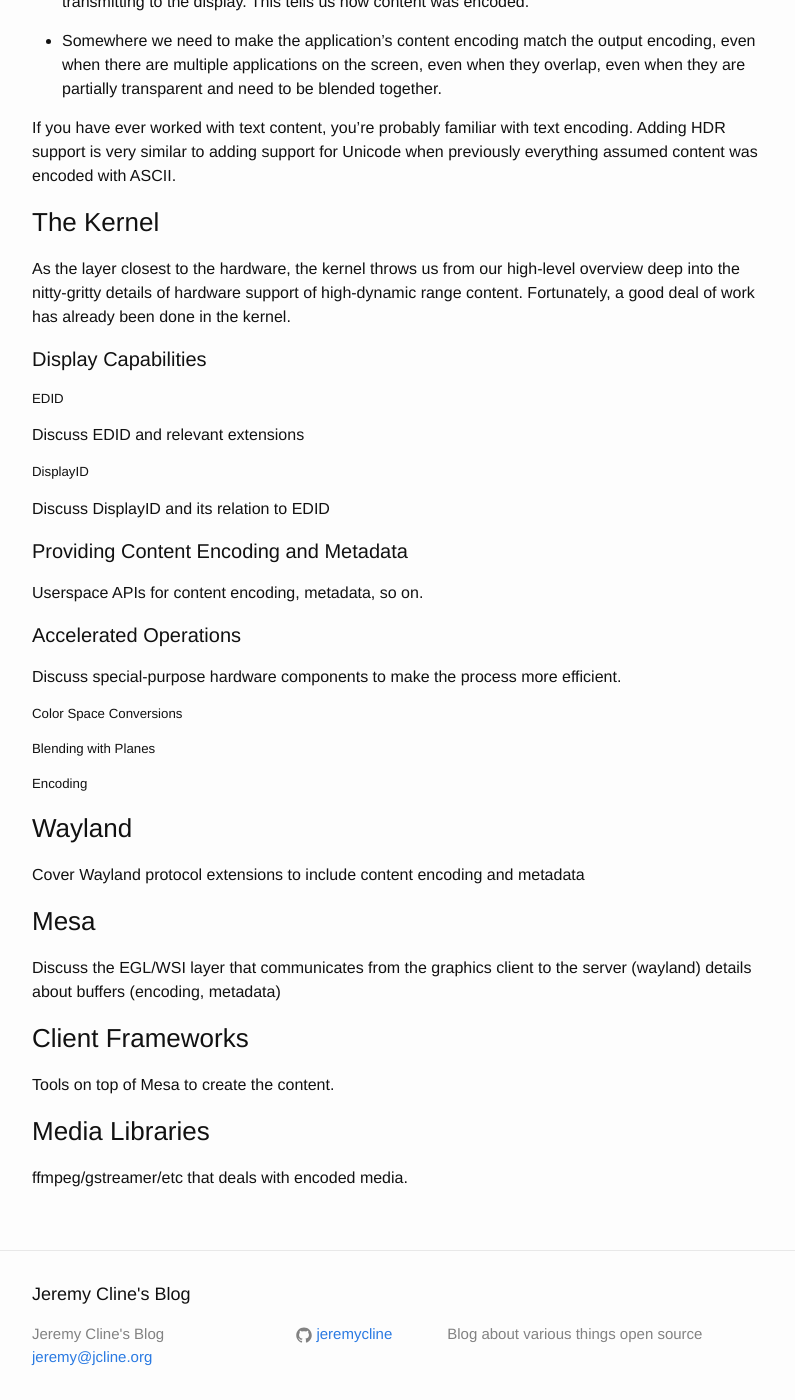
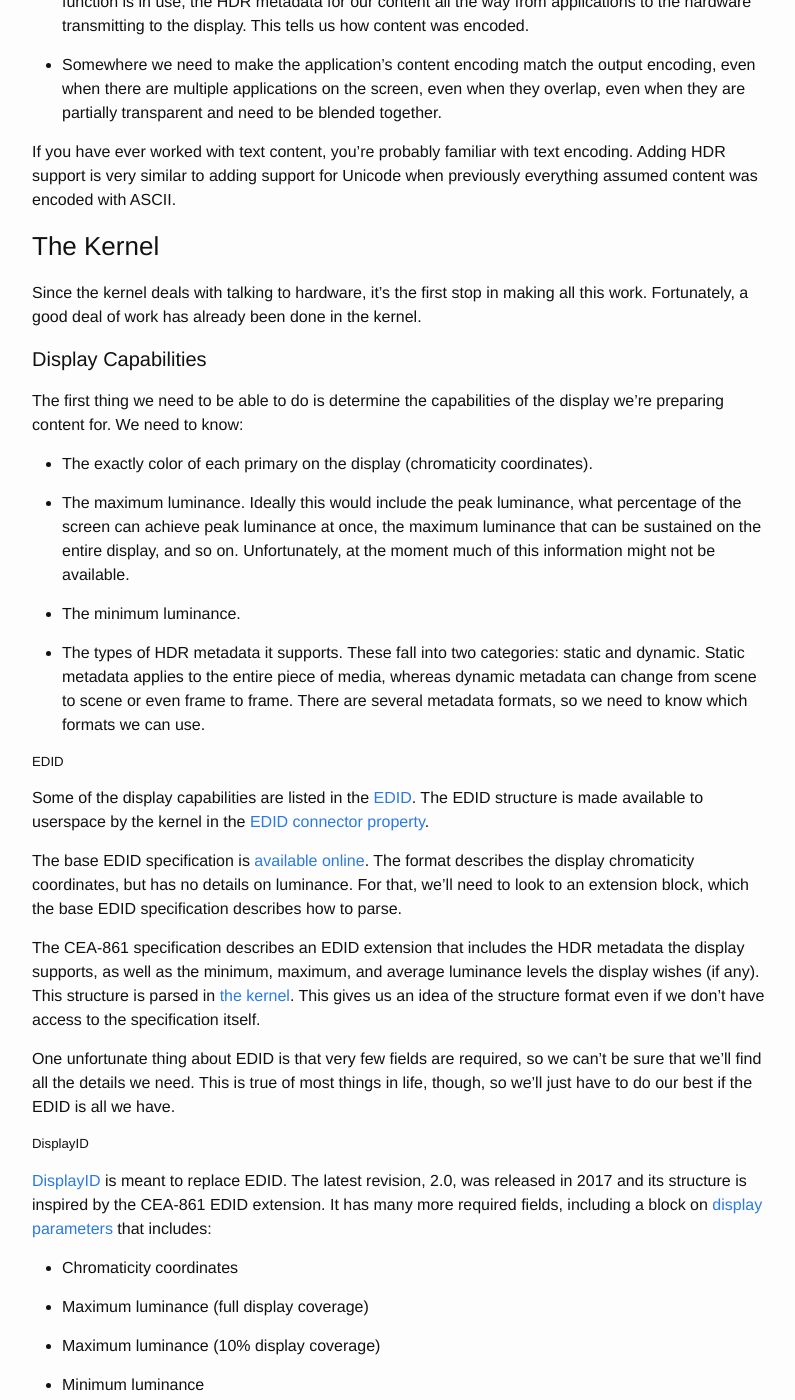
Before and after one commit to jeremycline/jcline.org, a Jekyll site: the page built from _posts/2021-03-17-hdr-in-linux-p1.md, in a window 1280 px wide and 1400 px high, scrolled down 14338 px. Shown: the whole window, without its empty margins (238-1033 px from the left). Built offline with Jekyll 4.4.1, drawn with Linux system fonts in a browser that asks for light colours; some of the changed text lies outside the part shown.

Commit message:
Expand some kernel sections

```diff
--- a/_posts/2021-03-17-hdr-in-linux-p1.md
+++ b/_posts/2021-03-17-hdr-in-linux-p1.md
@@ -465,9 +465,10 @@ change in order for us to support HDR.
 ## HDR In the Linux Desktop
 
 Now that we understand HDR - a larger luminance range that requires more bits
-per component and a new transfer function to encode that luminance - we can
-examine the work required to use it in a "standard" Linux desktop. As we'll
-see, it's already partially usable in "non-standard" Linux environments.
+per component, a new transfer function to encode that luminance, and
+potentially some metadata - we can examine the work required to use it in a
+"standard" Linux desktop. As we'll see, it's already partially usable in
+"non-standard" Linux environments.
 
 To do this, we'll examine each portion of the stack, starting with the kernel
 and working our way up.
@@ -496,36 +497,140 @@ previously everything assumed content was encoded with ASCII.
 
 ### The Kernel
 
-As the layer closest to the hardware, the kernel throws us from our high-level
-overview deep into the nitty-gritty details of hardware support of high-dynamic
-range content. Fortunately, a good deal of work has already been done in the
+Since the kernel deals with talking to hardware, it's the first stop in making
+all this work. Fortunately, a good deal of work has already been done in the
 kernel.
 
 #### Display Capabilities
 
+The first thing we need to be able to do is determine the capabilities of the
+display we're preparing content for. We need to know:
+
+- The exactly color of each primary on the display (chromaticity coordinates).
+
+- The maximum luminance. Ideally this would include the peak luminance, what
+  percentage of the screen can achieve peak luminance at once, the maximum
+  luminance that can be sustained on the entire display, and so on.
+  Unfortunately, at the moment much of this information might not be available.
+
+- The minimum luminance.
+
+- The types of HDR metadata it supports. These fall into two categories:
+  static and dynamic. Static metadata applies to the entire piece of media,
+  whereas dynamic metadata can change from scene to scene or even frame to
+  frame. There are several metadata formats, so we need to know which formats
+  we can use.
+
 ##### EDID
 
-Discuss EDID and relevant extensions
+Some of the display capabilities are listed in the
+[EDID](https://en.wikipedia.org/wiki/Extended_Display_Identification_Data). The
+EDID structure is made available to userspace by the kernel in the [EDID
+connector
+property](https://www.kernel.org/doc/html/latest/gpu/drm-kms.html#standard-connector-properties).
+
+The base EDID specification is [available
+online](https://vesa.org/vesa-standards/). The format describes the display
+chromaticity coordinates, but has no details on luminance. For that, we'll need
+to look to an extension block, which the base EDID specification describes how
+to parse.
+
+The CEA-861 specification describes an EDID extension that includes the HDR
+metadata the display supports, as well as the minimum, maximum, and average
+luminance levels the display wishes (if any). This structure is parsed in [the
+kernel](https://elixir.bootlin.com/linux/v5.11/source/drivers/gpu/drm/drm_edid.c).
+This gives us an idea of the structure format even if we don't have access to
+the specification itself.
+
+One unfortunate thing about EDID is that very few fields are required, so we
+can't be sure that we'll find all the details we need. This is true of most
+things in life, though, so we'll just have to do our best if the EDID is all we
+have.
 
 ##### DisplayID
 
-Discuss DisplayID and its relation to EDID
+[DisplayID](https://en.wikipedia.org/wiki/DisplayID) is meant to replace EDID.
+The latest revision, 2.0, was released in 2017 and its structure is inspired by
+the CEA-861 EDID extension. It has many more required fields, including a block
+on [display
+parameters](https://en.wikipedia.org/wiki/DisplayID#0x21_Display_Parameters)
+that includes:
 
+- Chromaticity coordinates
 
-#### Providing Content Encoding and Metadata
+- Maximum luminance (full display coverage)
 
-Userspace APIs for content encoding, metadata, so on.
+- Maximum luminance (10% display coverage)
 
+- Minimum luminance
 
-#### Accelerated Operations
+- Color depth (bits per component)
 
-Discuss special-purpose hardware components to make the process more efficient.
+- Display technology (OLED, LCD, etc)
+
+The [display
+interface](https://en.wikipedia.org/wiki/DisplayID#0x26_Display_interface_features)
+section, also required, covers supported color space and transfer functions.
+
+At this time, the DisplayID of a display is not exposed to userspace. It will
+be nice to have, but we will also have to live with the EDID for quite some
+time when the display doesn't offer a DisplayID table.
+
+#### Content Encoding, Metadata, and Accelerated Operations
+
+Graphics hardware typically provides hardware dedicated to efficiently decode,
+transform, and encode images with look-up tables (LUTs). These look-up tables
+approximate the smooth curve of the desired transfer function by mapping
+encoded values to optical values (de-gamma LUT) and optical values to encoded
+values (gamma LUT). Transformations could include color space conversions
+(CSC), blending images together into a single image for the display, and so on.
+
+The existence of these features and the number of look-up table entries is
+hardware-dependent, but we would like to use them when they are there and
+provide enough accuracy for the transfer function rather than calculating the
+values using, say, expensive and precious CPU or general purpose graphics
+shaders cycles.
 
 ##### Color Space Conversions
 
+The kernel exposes a few standard connector properties for [color
+management](https://www.kernel.org/doc/html/v5.11/gpu/drm-kms.html#color-management-properties)
+
+These include the aforementioned look-up tables for transfer functions
+(`GAMMA_LUT`, `DEGAMMA_LUT`) and the number of entries they support. We can use
+these when they have a sufficient number of entries to handle the 10 or 12 bits
+per component we need for the PQ or HLG transfer functions.
+
+The `CTM` property lets userspace define a color transformation matrix to
+describe how to map from the source color space to the destination color space.
+
 ##### Blending with Planes
 
+It is possible to have hardware blend ("composite") images together using
+[planes](https://www.kernel.org/doc/html/v5.11/gpu/drm-kms.html#plane-composition-properties).
+
+However, the documentation does not mention using the GAMMA_LUT or DEGAMMA_LUT
+to blend the content using linear, optical values so it is not clear what
+impact this feature has on color correctness.
+
+More work *may* be required here to use this feature when correct colors are a
+concern.
+
 ##### Encoding
+
+
+##### HDR Metadata
+
+The kernel exposes a `HDR_OUTPUT_METADATA` [connector
+property](https://www.kernel.org/doc/html/v5.11/gpu/drm-kms.html#standard-connector-properties)
+that userspace can use to send HDR metadata to the kernel and thus to the display.
+
+At this time there is only one [supported metadata
+type](https://www.kernel.org/doc/html/v5.11/gpu/drm-uapi.html#c.hdr_output_metadata),
+which corresponds to the static HDR metadata required for the HDR10 standard.
+
+Other standards that use dynamic metadata rather than static metadata include
+HDR10+ and Dolby Vision. More work is required here to support these standards.
 
 
 ### Wayland
```
